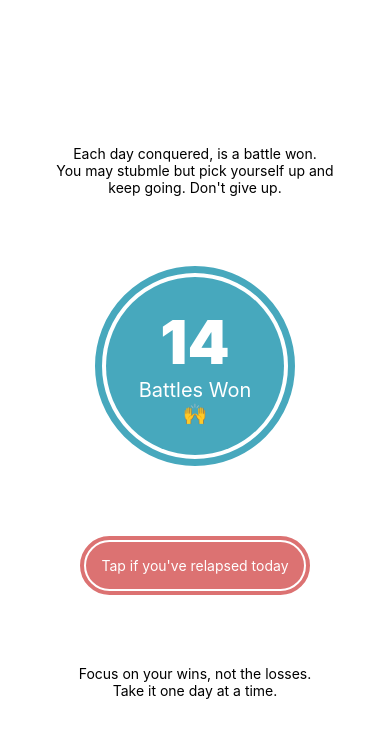
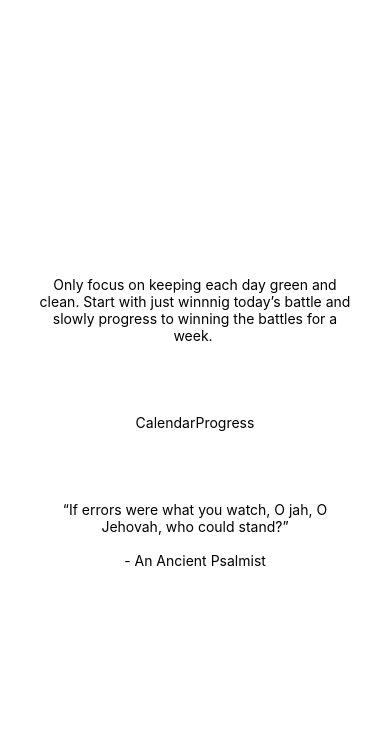
Before and after one commit to ThandoSomacele/habitzero, a React Native app: screen / in a window 390 px wide. Shown: the top 738 px of the page. Built offline with nearby package versions, Linux system fonts and the light colour scheme.

Commit message:
Calendar ProgressView started

```diff
--- a/App.js
+++ b/App.js
@@ -1,60 +1,13 @@
 import { StatusBar } from 'expo-status-bar';
-import { StyleSheet, Text, View, Pressable } from 'react-native';
-import * as Font from 'expo-font';
+import { StyleSheet, View } from 'react-native';
+import MainView from './MainView';
+import CalanderView from './CalanderView';
 
 export default function App() {
   return (
     <View style={styles.container}>
-      <Text style={{ textAlign: 'center' }}>
-        Each day conquered, is a battle won.{'\n'}You may stubmle but pick yourself up and keep going. Don't give up.
-      </Text>
-      <StatusBar style='auto' />
-      <View
-        style={{
-          borderColor: '#47A8BD',
-          borderWidth: 7,
-          borderRadius: 100,
-          padding: 4,
-          height: 200,
-          width: 200,
-          ...styles.center,
-        }}>
-        <View
-          style={{
-            ...styles.center,
-            backgroundColor: '#47A8BD',
-            borderRadius: 100,
-            height: '100%',
-            width: '100%',
-          }}>
-          <Text style={{ color: 'white', fontSize: 60, fontWeight: '900' }}>14</Text>
-          <Text style={{ color: 'white', fontSize: 20 }}>Battles Won</Text>
-          <Text style={{ color: 'white', fontSize: 20 }}>🙌</Text>
-        </View>
-      </View>
-      <Pressable
-        onPress={() => alert('Noted in calendar.')}
-        style={{
-          backgroundColor: 'white',
-          borderColor: '#DC7272',
-          borderWidth: 4,
-          borderRadius: 100,
-          padding: 2,
-          ...styles.center,
-          elevation: 5,
-        }}>
-        <View
-          style={{
-            ...styles.center,
-            backgroundColor: '#DC7272',
-            borderRadius: 100,
-            padding: 15,
-            width: '100%',
-          }}>
-          <Text style={{ color: 'white' }}>Tap if you've relapsed today</Text>
-        </View>
-      </Pressable>
-      <Text style={{ textAlign: 'center' }}>Focus on your wins, not the losses.{'\n'}Take it one day at a time.</Text>
+      {/* <MainView /> */}
+      <CalanderView />
       <StatusBar style='auto' />
     </View>
   );
--- /dev/null
+++ b/CalanderView.js
@@ -0,0 +1,35 @@
+import React from 'react';
+import { Text, StyleSheet, View } from 'react-native';
+import CalendarProgress from './components/CalendarProgress';
+
+function CalanderView() {
+  return (
+    <React.Fragment>
+      <Text style={{ textAlign: 'center' }}>
+        Only focus on keeping each day green and clean. Start with just winnnig today’s battle and slowly progress to
+        winning the battles for a week.{' '}
+      </Text>
+      <CalendarProgress />
+      <Text style={{ textAlign: 'center' }}>
+        “If errors were what you watch, O jah, O Jehovah, who could stand?”{'\n\n'}- An Ancient Psalmist
+      </Text>
+    </React.Fragment>
+  );
+}
+
+const styles = StyleSheet.create({
+  container: {
+    flex: 1,
+    backgroundColor: '#fff',
+    alignItems: 'center',
+    justifyContent: 'center',
+    gap: 70,
+    padding: '10%',
+  },
+  center: {
+    alignItems: 'center',
+    justifyContent: 'center',
+  },
+});
+
+export default CalanderView;
--- /dev/null
+++ b/MainView.js
@@ -0,0 +1,75 @@
+import React from 'react';
+import { StyleSheet, Text, View, Pressable } from 'react-native';
+
+function MainView() {
+  return (
+    <React.Fragment>
+      <Text style={{ textAlign: 'center' }}>
+        Each day conquered, is a battle won.{'\n'}You may stubmle but pick yourself up and keep going. Don't give up.
+      </Text>
+      <View
+        style={{
+          borderColor: '#47A8BD',
+          borderWidth: 7,
+          borderRadius: 100,
+          padding: 4,
+          height: 200,
+          width: 200,
+          ...styles.center,
+        }}>
+        <View
+          style={{
+            ...styles.center,
+            backgroundColor: '#47A8BD',
+            borderRadius: 100,
+            height: '100%',
+            width: '100%',
+          }}>
+          <Text style={{ color: 'white', fontSize: 60, fontWeight: '900' }}>14</Text>
+          <Text style={{ color: 'white', fontSize: 20 }}>Battles Won</Text>
+          <Text style={{ color: 'white', fontSize: 20 }}>🙌</Text>
+        </View>
+      </View>
+      <Pressable
+        onPress={() => alert('Noted in calendar.')}
+        style={{
+          backgroundColor: 'white',
+          borderColor: '#DC7272',
+          borderWidth: 4,
+          borderRadius: 100,
+          padding: 2,
+          ...styles.center,
+          elevation: 5,
+        }}>
+        <View
+          style={{
+            ...styles.center,
+            backgroundColor: '#DC7272',
+            borderRadius: 100,
+            padding: 15,
+            width: '100%',
+          }}>
+          <Text style={{ color: 'white' }}>Tap if you've relapsed today</Text>
+        </View>
+      </Pressable>
+      <Text style={{ textAlign: 'center' }}>Focus on your wins, not the losses.{'\n'}Take it one day at a time.</Text>
+    </React.Fragment>
+  );
+}
+
+const styles = StyleSheet.create({
+  container: {
+    flex: 1,
+    backgroundColor: '#fff',
+    alignItems: 'center',
+    justifyContent: 'center',
+    gap: 70,
+    padding: '10%',
+  },
+  center: {
+    alignItems: 'center',
+    justifyContent: 'center',
+  },
+});
+
+export default MainView;
--- /dev/null
+++ b/components/CalendarProgress.js
@@ -0,0 +1,12 @@
+import React from 'react';
+import { View, Text } from 'react-native';
+
+function CalendarProgress() {
+  return (
+    <View>
+      <Text>CalendarProgress</Text>
+    </View>
+  );
+}
+
+export default CalendarProgress;
```
Also changed, not shown: 1 other file (tests, documents, lock files or other folders).
